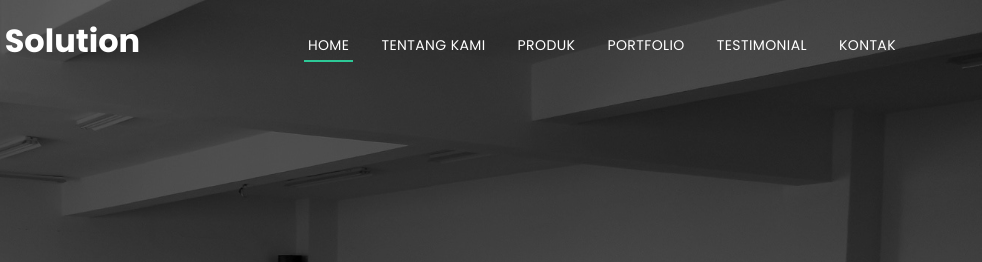
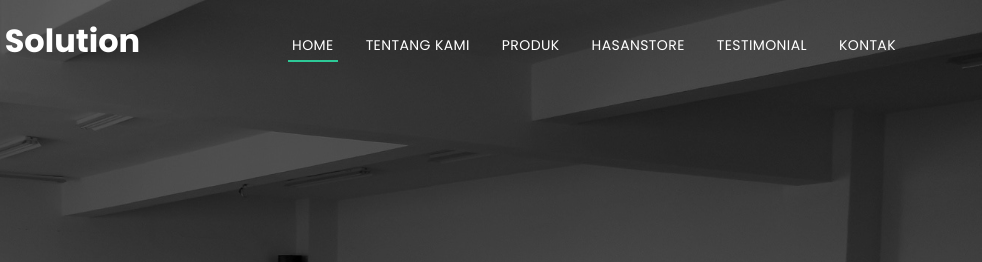
Before and after one commit to hoerulpatihin/web-digicomsolution, a plain HTML site: page index.html in a window 1280 px wide. Shown: the top 262 px of the page, 298-1280 px from the left. Drawn offline with nearby package versions, Linux system fonts and the light colour scheme.

Commit message:
Update index.html

```diff
--- a/index.html
+++ b/index.html
@@ -54,7 +54,7 @@
           <li><a class="nav-link scrollto active" href="#hero">Home</a></li>
           <li><a class="nav-link scrollto" href="#about">Tentang Kami</a></li>
           <li><a class="nav-link scrollto" href="#product">Produk</a></li>
-          <li><a class="nav-link scrollto " href="#HASANSTORE">Portfolio</a></li>
+          <li><a class="nav-link scrollto " href="portofolio">HASANSTORE</a></li>
           <li><a class="nav-link scrollto" href="#testimonial">Testimonial</a></li>
           <li><a class="nav-link scrollto" href="#contact">Kontak</a></li>
         </ul>
```
